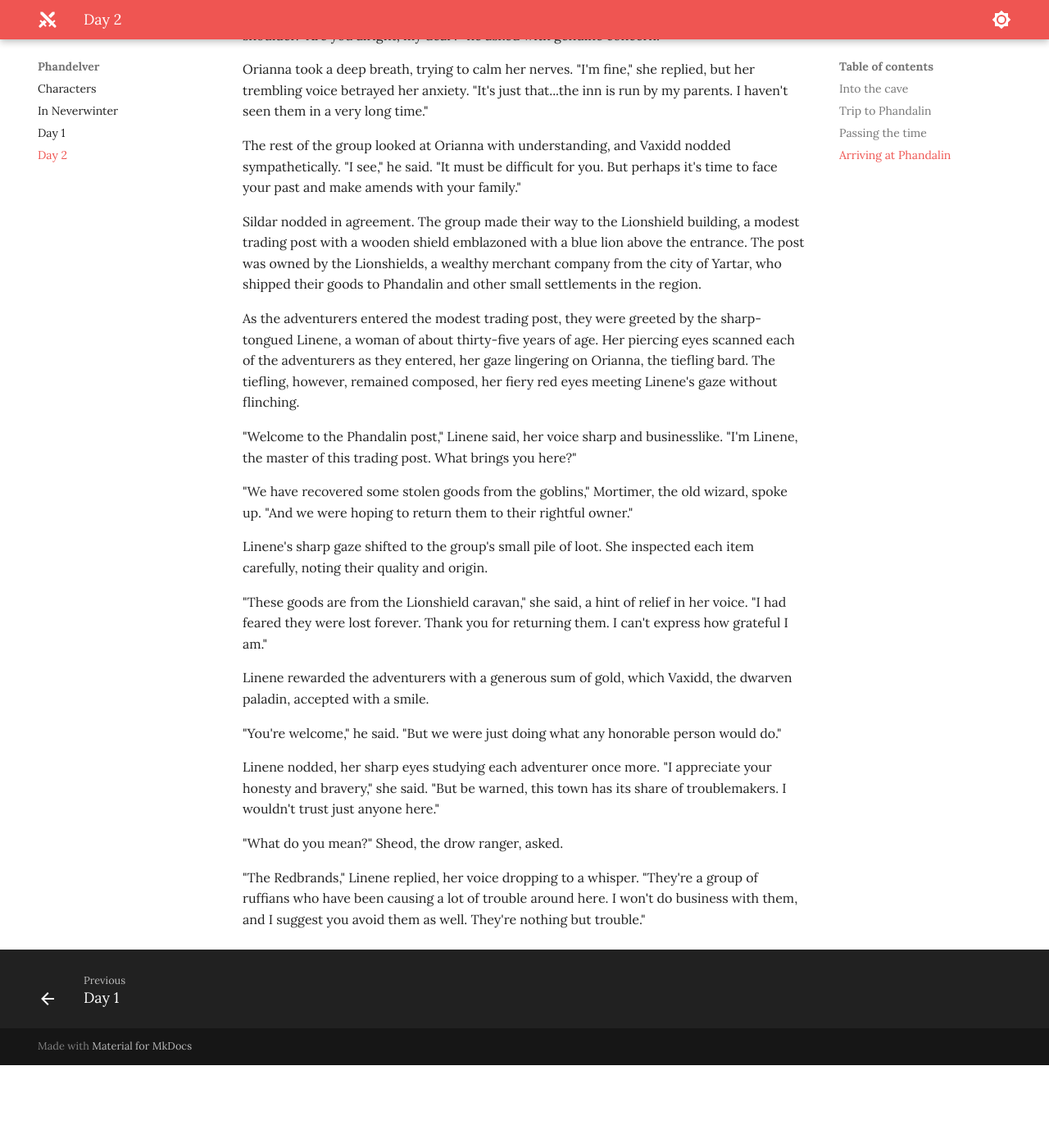
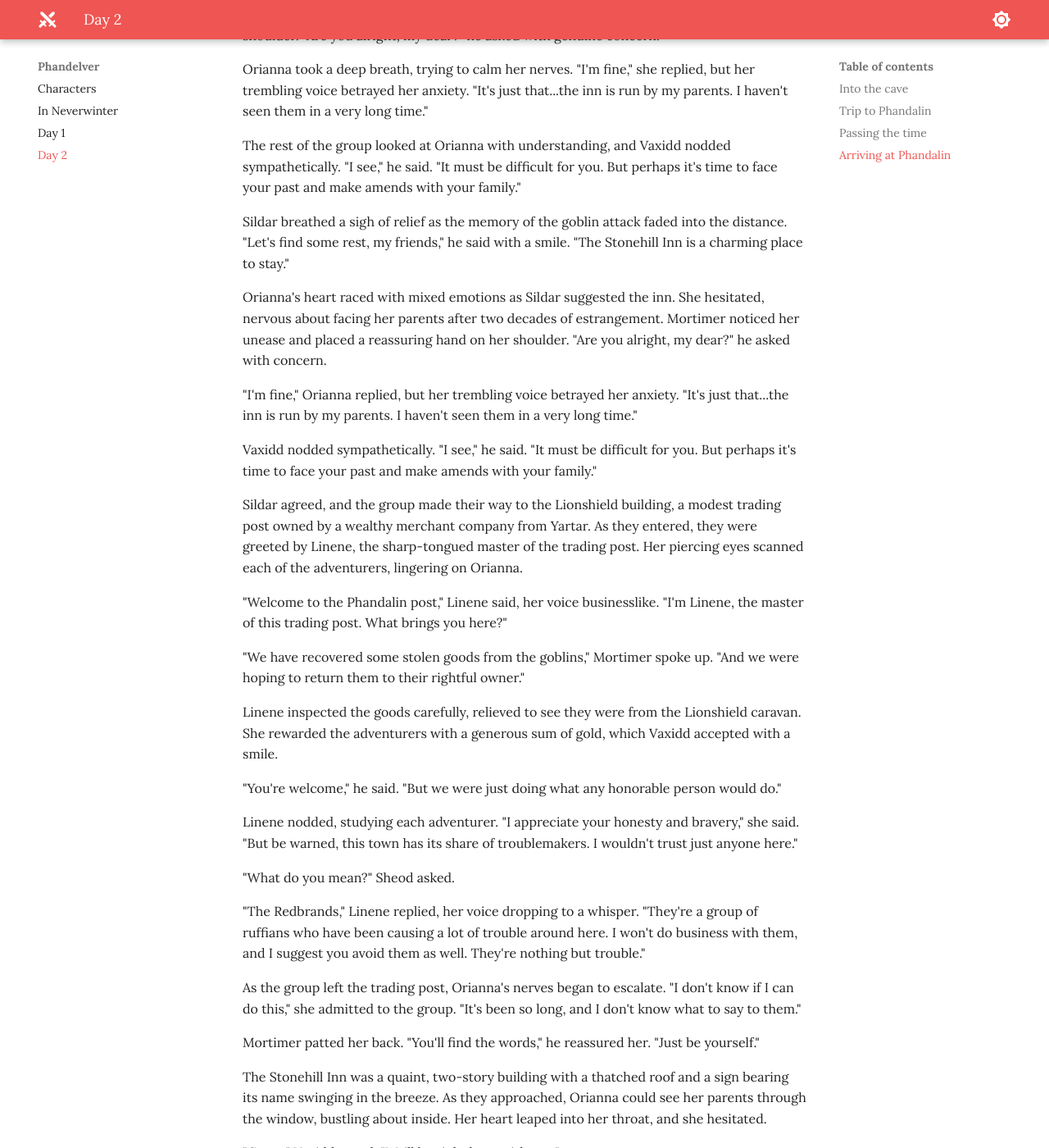
Before and after one commit to jonasmcferreira/adventures, an MkDocs documentation site: the page built from docs/phandelver/02.md, in a window 1280 px wide and 1400 px high, scrolled down 9547 px. Shown: the whole window at 82% size. Built offline with MkDocs 1.6.1 and Material for MkDocs 9.7.7, drawn with Linux system fonts in a browser that asks for light colours; before the commit the page ends 10846 px from its top, so only the background shows below that; some of the changed text lies outside the part shown.

Commit message:
modified docs/phandelver/02.md

```diff
--- a/docs/phandelver/02.md
+++ b/docs/phandelver/02.md
@@ -202,30 +202,42 @@ Orianna took a deep breath, trying to calm her nerves. "I'm fine," she replied,
 
 The rest of the group looked at Orianna with understanding, and Vaxidd nodded sympathetically. "I see," he said. "It must be difficult for you. But perhaps it's time to face your past and make amends with your family."
 
+Sildar breathed a sigh of relief as the memory of the goblin attack faded into the distance. "Let's find some rest, my friends," he said with a smile. "The Stonehill Inn is a charming place to stay."
 
+Orianna's heart raced with mixed emotions as Sildar suggested the inn. She hesitated, nervous about facing her parents after two decades of estrangement. Mortimer noticed her unease and placed a reassuring hand on her shoulder. "Are you alright, my dear?" he asked with concern.
 
+"I'm fine," Orianna replied, but her trembling voice betrayed her anxiety. "It's just that...the inn is run by my parents. I haven't seen them in a very long time."
 
+Vaxidd nodded sympathetically. "I see," he said. "It must be difficult for you. But perhaps it's time to face your past and make amends with your family."
 
+Sildar agreed, and the group made their way to the Lionshield building, a modest trading post owned by a wealthy merchant company from Yartar. As they entered, they were greeted by Linene, the sharp-tongued master of the trading post. Her piercing eyes scanned each of the adventurers, lingering on Orianna.
 
+"Welcome to the Phandalin post," Linene said, her voice businesslike. "I'm Linene, the master of this trading post. What brings you here?"
 
-Sildar nodded in agreement. The group made their way to the Lionshield building, a modest trading post with a wooden shield emblazoned with a blue lion above the entrance. The post was owned by the Lionshields, a wealthy merchant company from the city of Yartar, who shipped their goods to Phandalin and other small settlements in the region.
+"We have recovered some stolen goods from the goblins," Mortimer spoke up. "And we were hoping to return them to their rightful owner."
 
-As the adventurers entered the modest trading post, they were greeted by the sharp-tongued Linene, a woman of about thirty-five years of age. Her piercing eyes scanned each of the adventurers as they entered, her gaze lingering on Orianna, the tiefling bard. The tiefling, however, remained composed, her fiery red eyes meeting Linene's gaze without flinching.
-
-"Welcome to the Phandalin post," Linene said, her voice sharp and businesslike. "I'm Linene, the master of this trading post. What brings you here?"
-
-"We have recovered some stolen goods from the goblins," Mortimer, the old wizard, spoke up. "And we were hoping to return them to their rightful owner."
-
-Linene's sharp gaze shifted to the group's small pile of loot. She inspected each item carefully, noting their quality and origin.
-
-"These goods are from the Lionshield caravan," she said, a hint of relief in her voice. "I had feared they were lost forever. Thank you for returning them. I can't express how grateful I am."
-
-Linene rewarded the adventurers with a generous sum of gold, which Vaxidd, the dwarven paladin, accepted with a smile.
+Linene inspected the goods carefully, relieved to see they were from the Lionshield caravan. She rewarded the adventurers with a generous sum of gold, which Vaxidd accepted with a smile.
 
 "You're welcome," he said. "But we were just doing what any honorable person would do."
 
-Linene nodded, her sharp eyes studying each adventurer once more. "I appreciate your honesty and bravery," she said. "But be warned, this town has its share of troublemakers. I wouldn't trust just anyone here."
+Linene nodded, studying each adventurer. "I appreciate your honesty and bravery," she said. "But be warned, this town has its share of troublemakers. I wouldn't trust just anyone here."
 
-"What do you mean?" Sheod, the drow ranger, asked.
+"What do you mean?" Sheod asked.
 
 "The Redbrands," Linene replied, her voice dropping to a whisper. "They're a group of ruffians who have been causing a lot of trouble around here. I won't do business with them, and I suggest you avoid them as well. They're nothing but trouble."
+
+As the group left the trading post, Orianna's nerves began to escalate. "I don't know if I can do this," she admitted to the group. "It's been so long, and I don't know what to say to them."
+
+Mortimer patted her back. "You'll find the words," he reassured her. "Just be yourself."
+
+The Stonehill Inn was a quaint, two-story building with a thatched roof and a sign bearing its name swinging in the breeze. As they approached, Orianna could see her parents through the window, bustling about inside. Her heart leaped into her throat, and she hesitated.
+
+"Go on," Vaxidd urged. "We'll be right here with you."
+
+Taking a deep breath, Orianna pushed open the door and stepped inside. The sound of laughter and conversation filled her ears as she scanned the room for her parents. Her eyes landed on a pair of figures sitting by the fireplace, and she froze.
+
+"Mom? Dad?" she whispered, her voice barely audible.
+
+Her parents turned, and their eyes widened in shock. "Orianna?" her mother gasped.
+
+After a moment of stunned silence, Orianna's parents rushed to embrace her, tears streaming down their faces. "We thought we'd lost you forever," her father said, his voice choked with emotion.
```
